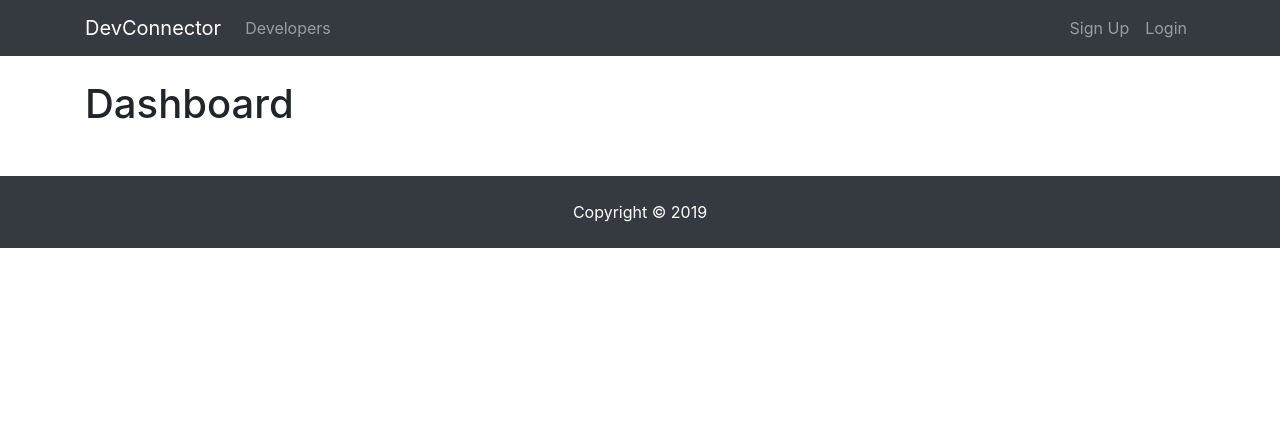
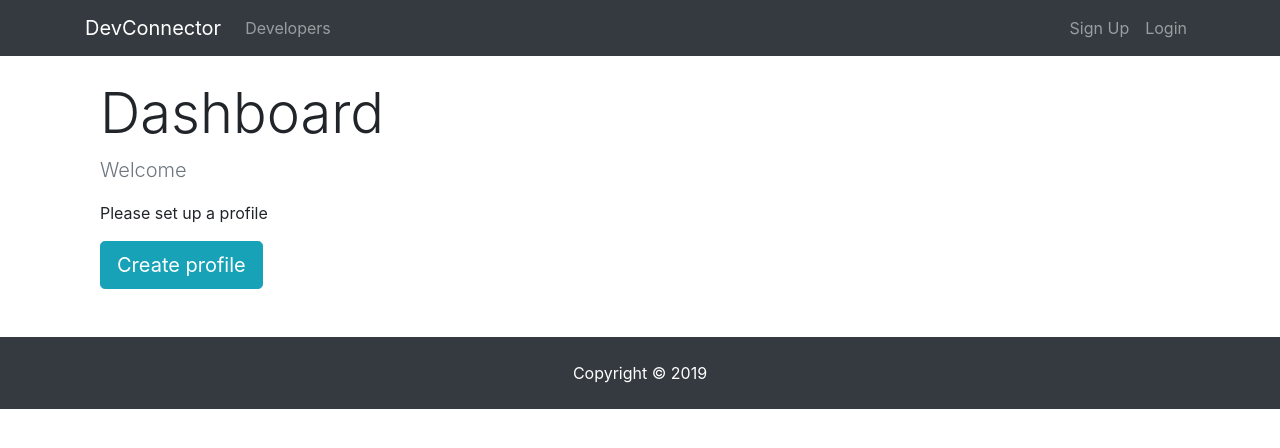
Before and after one commit to georgecoltea/licenta, a React (Create React App) app in the folder licenta_app/client/: page /dashboard in a window 1280 px wide. Shown: the top 448 px of the page. Built offline with nearby package versions, Linux system fonts and the light colour scheme; no server answers.

Commit message:
added spinner and create profile dashboard view

```diff
--- a/licenta_app/client/package.json
+++ b/licenta_app/client/package.json
@@ -3,6 +3,7 @@
   "version": "0.1.0",
   "private": true,
   "dependencies": {
+    "@material-ui/core": "^3.8.3",
     "axios": "^0.18.0",
     "classnames": "^2.2.6",
     "jwt-decode": "^2.2.0",
--- a/licenta_app/client/src/components/dashboard/Dashboard.js
+++ b/licenta_app/client/src/components/dashboard/Dashboard.js
@@ -1,7 +1,9 @@
 import React, { Component } from "react";
+import { Link } from "react-router-dom";
 import PropTypes from "prop-types";
 import { connect } from "react-redux";
 import { getCurrentProfile } from "../../actions/profileAction";
+import CircularProgress from "@material-ui/core/CircularProgress";
 
 class Dashboard extends Component {
   componentDidMount() {
@@ -9,15 +11,58 @@ class Dashboard extends Component {
   }
 
   render() {
+    //const user = this.props.auth.user
+    const { user } = this.props.auth;
+    const { profile, loading } = this.props.profile;
+
+    let dashboardContent;
+
+    if (profile === null || loading) {
+      dashboardContent = <CircularProgress />;
+    } else {
+      if (Object.keys(profile).length > 0) {
+        dashboardContent = <h4>Display Profile</h4>;
+      } else {
+        //user logged in but no profile
+        dashboardContent = (
+          <div>
+            <p className="lead text-muted">Welcome {user.name}</p>
+            <p>Please set up a profile</p>
+            <Link to="/create-profile" className="btn btn-lg btn-info">
+              Create profile
+            </Link>
+          </div>
+        );
+      }
+    }
+
     return (
-      <div>
-        <h1>Dashboard</h1>
+      <div className="dashboard">
+        <div className="container">
+          <div className="row">
+            <div className="col-md-12">
+              <h1 className="display-4">Dashboard</h1>
+              {dashboardContent}
+            </div>
+          </div>
+        </div>
       </div>
     );
   }
 }
 
+Dashboard.propTypes = {
+  getCurrentProfile: PropTypes.func.isRequired,
+  auth: PropTypes.object.isRequired,
+  profile: PropTypes.object.isRequired
+};
+
+const mapStateToProps = state => ({
+  profile: state.profile,
+  auth: state.auth
+});
+
 export default connect(
-  null,
+  mapStateToProps,
   { getCurrentProfile }
 )(Dashboard);
```
Also changed, not shown: licenta_app/client/src/actions/profileAction.js (+1 -6 lines), 1 other file (tests, documents, lock files or other folders).
